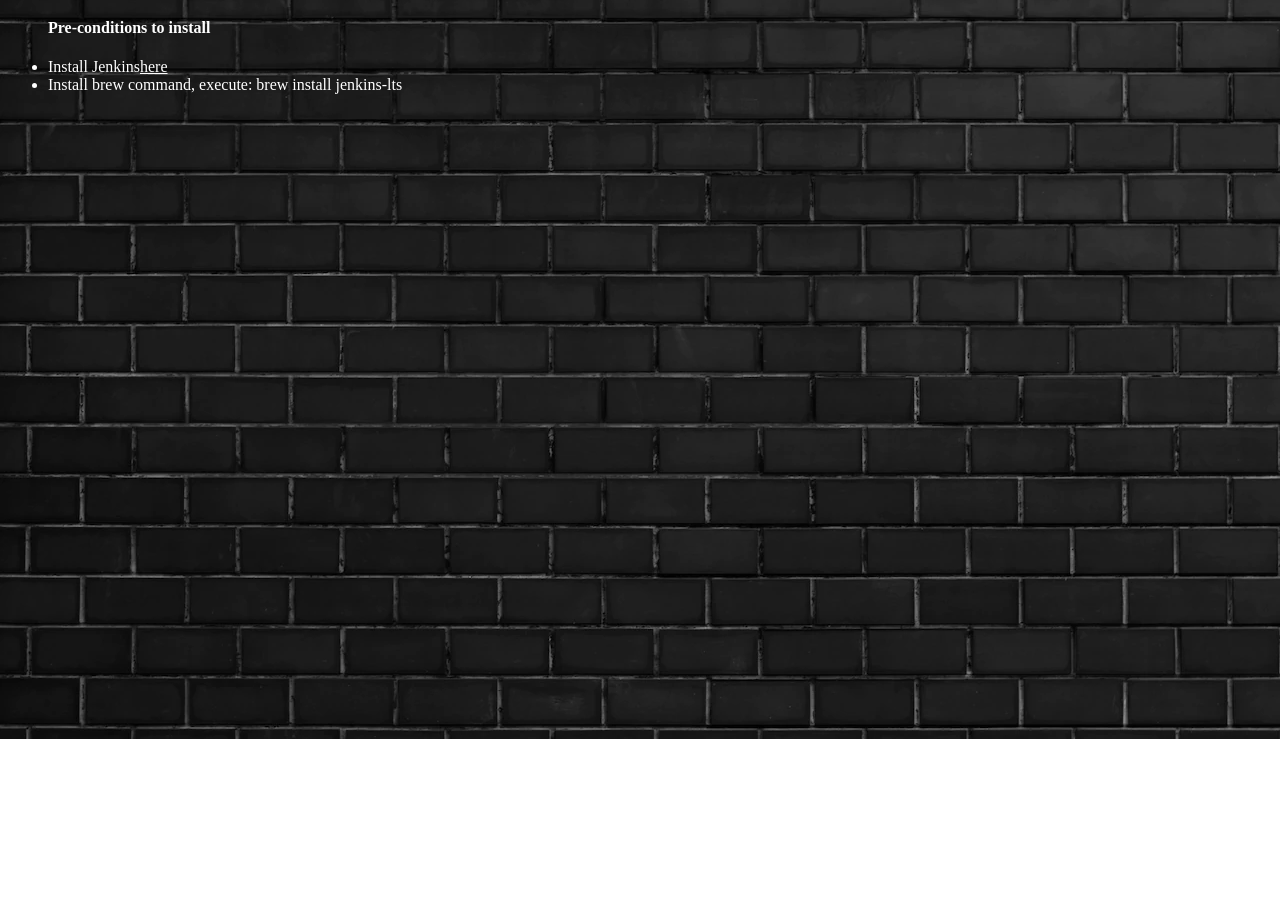
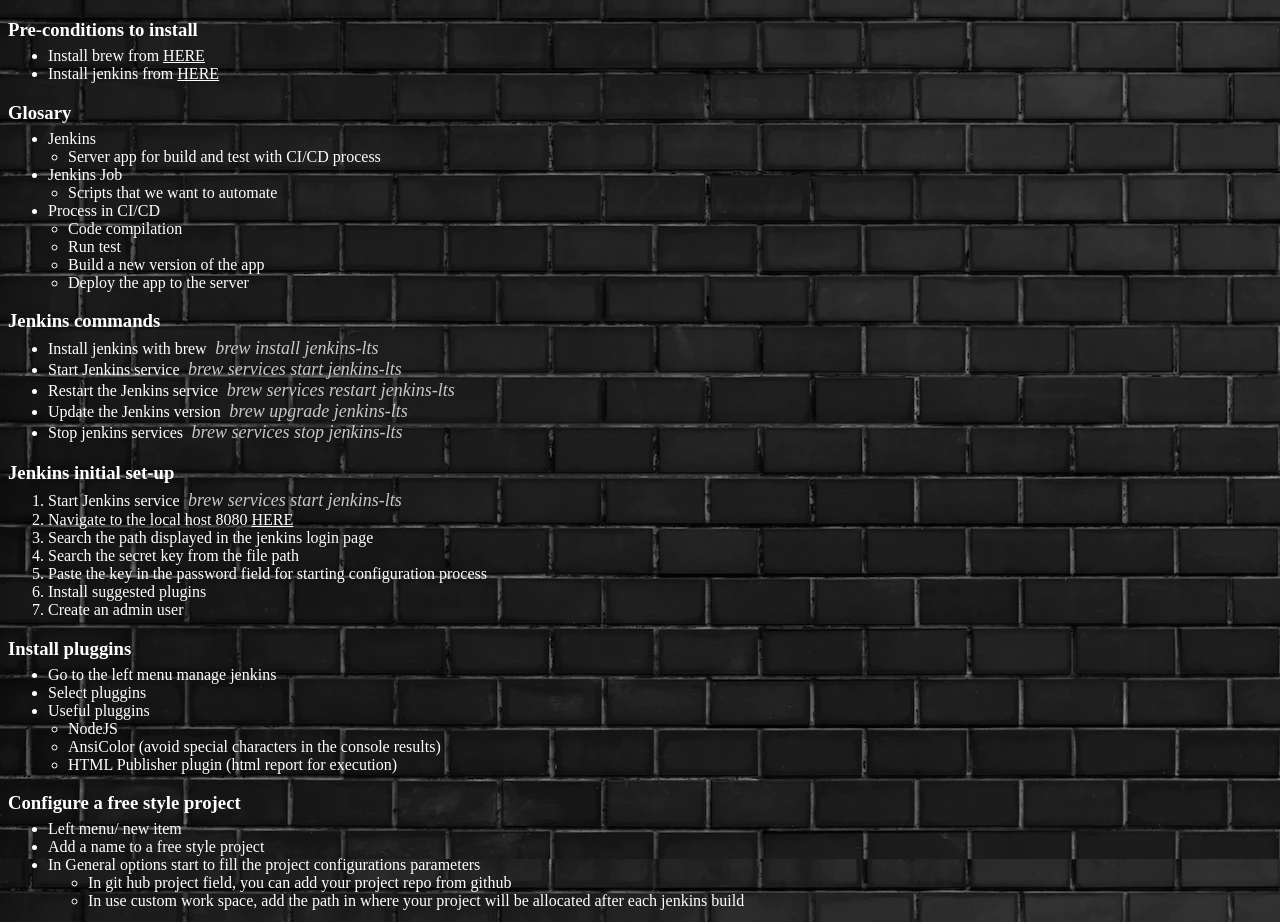
Before and after one commit to NachoElzo/wiki.page.tips, a website: page web/jenkins.html in a window 1280 px wide. Shown: the part 61-983 px from the top of the page. Before the commit the page ends 800 px from the top, so only its background shows below. Drawn offline with Linux system fonts and the light colour scheme.

Commit message:
jenkins-freestyle-project

```diff
--- a/css/styles.css
+++ b/css/styles.css
@@ -37,3 +37,13 @@
   width: 25%;
   height: 25%;
 }
+.m-size-50{
+  margin-bottom: 15px;
+  margin-top: 15px;
+  margin-left: 30px;
+  width: 50%;
+  height: 50%;
+}
+.bullet-li{
+  margin-left: -20px;
+}
--- a/web/jenkins.html
+++ b/web/jenkins.html
@@ -6,204 +6,160 @@
     <title>Jenkins</title>
     <link rel="stylesheet" href="../css/styles.css" />
   </head>
+
   <body>
     <h1>Jenkins</h1>
+    <h3>Pre-conditions to install</h3>
     <ul>
-      <h4>Pre-conditions to install</h4>
-      <li>Install Jenkins<a href="https://www.jenkins.io/">here</a></li>
-      <li>Install brew command, execute: brew install jenkins-lts</li>
-      <!-- <h5>Jenkins commands</h5>
-      <li>Start the Jenkins service: brew services start jenkins-lts</li>
-      <li>Restart the Jenkins service: brew services restart jenkins-lts</li>
-      <li>Update the Jenkins version: brew upgrade jenkins-lts</li>
-      <li>stop jenkins services: brew services stop jenkins-lts</li>
-    </ul>
-    <ul>
-      <h3>How to use it</h3>
-      <li>brew services start jenkins-lts</li>
-      <li>navigate to the 8080<a href="http://localhost:8080">here</a></li>
-      <li>You will see jenkins home page</li>
       <li>
-        Search for the path displayed in the web use finder (may + comd + . to
-        see hiden folders) copy and paste the key
-      </li>
-      <li>install suggested plugins</li>
-      <li>create an admin user</li>
-    </ul>
-    <h4>Install dependencies for your project</h4>
-    <ul>
-      <li>go to the left menu manage jenkins</li>
-      <li>select tools</li>
-    </ul>
-    <h4>Pluggins for running projects</h4>
-    <ul>
-      <li>nodeJS</li>
-      <li>ansiColor (avoid special characters in the console results)</li>
-      <li>HTML Publisher plugin (html report for execution)</li>
-    </ul>
-    <h4>Configure a free style for a cypress project</h4>
-    <ul>
-      <li>left menu/ new item</li>
-      <li>add a name to a free style project</li>
-      <li>
-        In Genral options start to fill the project configurations parameters
-      </li>
-      <li>general section/advance</li>
-      <li>
-        check the box use custom workspace (path of you cypress project (path in
-        where your project will be allocated after each jenkins execution), use
-        pwd in mac inside your cypress project)
+        Install brew from
+        <a href="https://brew.sh/"><span>HERE</span></a>
       </li>
       <li>
-        check the box gitHub project and add the url of your repository (you
-        execution will run and clone this repo)
+        Install jenkins from
+        <a href="https://www.jenkins.io/"><span>HERE</span></a>
       </li>
+    </ul>
+    <h3>Glosary</h3>
+    <ul>
+      <li>
+        Jenkins
+        <ul>
+          <li class="bullet-li">
+            Server app for build and test with CI/CD process
+          </li>
+        </ul>
+      </li>
+
+      <li>
+        Jenkins Job
+        <ul>
+          <li class="bullet-li">Scripts that we want to automate</li>
+        </ul>
+      </li>
+
+      <li>
+        Process in CI/CD
+        <ul>
+          <li class="bullet-li">Code compilation</li>
+          <li class="bullet-li">Run test</li>
+          <li class="bullet-li">Build a new version of the app</li>
+          <li class="bullet-li">Deploy the app to the server</li>
+        </ul>
+      </li>
+    </ul>
+
+    <h3>Jenkins commands</h3>
+    <ul>
+      <li>
+        Install jenkins with brew
+        <span class="terminal-commands">&nbsp;brew install jenkins-lts</span>
+      </li>
+      <li>
+        Start Jenkins service
+        <span class="terminal-commands"
+          >&nbsp;brew services start jenkins-lts</span
+        >
+      </li>
+      <li>
+        Restart the Jenkins service
+        <span class="terminal-commands"
+          >&nbsp;brew services restart jenkins-lts</span
+        >
+      </li>
+      <li>
+        Update the Jenkins version
+        <span class="terminal-commands">&nbsp;brew upgrade jenkins-lts</span>
+      </li>
+      <li>
+        Stop jenkins services
+        <span class="terminal-commands"
+          >&nbsp;brew services stop jenkins-lts</span
+        >
+      </li>
+    </ul>
+    <h3>Jenkins initial set-up</h3>
+    <ol>
+      <li>
+        Start Jenkins service
+        <span class="terminal-commands"
+          >&nbsp;brew services start jenkins-lts</span
+        >
+      </li>
+      <li>
+        Navigate to the local host 8080
+        <a href="http://localhost:8080"><span>HERE</span></a>
+      </li>
+      <li>Search the path displayed in the jenkins login page</li>
+      <li>Search the secret key from the file path</li>
+      <li>
+        Paste the key in the password field for starting configuration process
+      </li>
+      <li>Install suggested plugins</li>
+      <li>Create an admin user</li>
+    </ol>
+
+    <h3>Install pluggins</h3>
+    <ul>
+      <li>Go to the left menu manage jenkins</li>
+      <li>Select pluggins</li>
+      <li>
+        Useful pluggins
+        <ul>
+          <li class="bullet-li">NodeJS</li>
+          <li class="bullet-li">
+            AnsiColor (avoid special characters in the console results)
+          </li>
+          <li class="bullet-li">
+            HTML Publisher plugin (html report for execution)
+          </li>
+        </ul>
+      </li>
+    </ul>
+
+    <h3>Configure a free style project</h3>
+    <ul>
+      <li>Left menu/ new item</li>
+      <li>Add a name to a free style project</li>
+      <li>
+        In General options start to fill the project configurations parameters
+      </li>
+      <ul>
+        <li>
+          In git hub project field, you can add your project repo from github
+        </li>
+        <li>
+          In use custom work space, add the path in where your project will be
+          allocated after each jenkins build
+        </li>
+      </ul>
       <img
-        class="display-50P"
-        src="./img/jenkins/generalexecutionoption.png"
+        class="m-size-50"
+        src="../img/jenkins/generalexecutionoption.png"
         alt="general"
       />
-      <li>add a name for display name ands save</li>
-      <li>if you dont have nodeJS pluggin installed and configured</li>
-      <li>
-        install nod js pluggin in manage jenkins/plugins/ -> search for nodeJS
-        plugin and install
-      </li>
-      <li>in dashboard/manage section select tools add a nodejs setting</li>
-      <img
-        class="display-50P"
-        src="./img/jenkins/nodeConfigurationPlugin.png"
-        alt="nodePlugin"
-      />
+    </ul>
+    <h3>Set up node environment in a free style project</h3>
+    <ul>
       <li>Go to you jenkins project and configure settings</li>
       <li>In build environment check Provide Node & npm bin/ folder to PATH</li>
       <li>Select the node configuration previously setted</li>
-      <li>leave the other parameters by default</li>
+      <li>Leave the other parameters by default</li>
       <img
-        class="display-50P"
-        src="./img/jenkins/nodeEnvironment.png"
+        class="m-size-50"
+        src="../img/jenkins/nodeEnvironment.png"
         alt="buildEnvironment"
       />
-      <li>In build stepts section add execute shell</li>
+      <li>In build stepts section, add execute shell</li>
       <li>
-        add the npm command that you have in your script from your
-        package.jsonfile to execute you cypress project
+        Add the npm command that you have in your project script from your
+        package.json
       </li>
       <img
-        class="display-50P"
-        src="./img/jenkins/buildStepsts.png"
+        class="m-size-50"
+        src="../img/jenkins/buildStepsts.png"
         alt="buildStepts"
       />
-      <li>now you are able to execute your local cypress project</li>
     </ul>
-    <p></p>
-    <h4>Additional handy configurations</h4>
-    <h5>add multiple executions option to your project</h5>
-    <ul>
-      <li>
-        go to you project options/general -> check This project is parameterized
-      </li>
-      <li>add parameter/choice parameter</li>
-      <li>add a name example scrips</li>
-      <li>add your scrips that you have in package.json cypress project</li>
-      <img
-        class="display-50P"
-        src="./img/jenkins/cypressScripts.png"
-        alt="cypressScripts"
-      />
-      <img
-        class="display-50P"
-        src="./img/jenkins/scriptParameters.png"
-        alt="scriptParameters"
-      />
-      <li>
-        in build stepsts (execute shell), add npm run %parameterChoiseName% ->
-        (name added in the choice parameter option for your scripts)
-      </li>
-      <li>after save you will see in build with parameters your scripts</li>
-      <img
-        class="display-50P"
-        src="./img/jenkins/buildWithParameters.png"
-        alt="buildParameters"
-      />
-    </ul>
-    <h4>avoid special characters in your log</h4>
-    <ul>
-      <li>
-        install ansiColor plugin in manage jenkins/plugins/available plugins
-      </li>
-      <li>go to you jenkins project configuration/build environment</li>
-      <li>check the option Color ANSI Console Output</li>
-      <img
-        class="display-50P"
-        src="./img/jenkins/avoidSpecialCharacterscoloransi.png"
-        alt="coloransi"
-      />
-    </ul>
-
-    <h4>install Publisher html report plugin</h4>
-    <ul>
-      <li>
-        install HTML publisher plugin in manage jenkins/plugins/available
-        plugins
-      </li>
-      <li>
-        go to you jenkins project configuration/Post-build Actions section
-      </li>
-      <li>select publish HTML reports</li>
-      <li>select add</li>
-      <img
-        class="display-50P"
-        src="./img/jenkins/reportHTMLparameters.png"
-        alt="HTMLreport"
-      />
-      <li>
-        **To avoid execution issue, create a empty index.js file inside the
-        report folder
-      </li>
-      <img
-        class="display-20P"
-        src="./img/jenkins/htmlissuefile.png"
-        alt="HTMLreport"
-      />
-    </ul>
-
-    <ul>
-      <h2>If you forgot your credentials</h2>
-      <li>
-        Go tho the .jenkins folder in you users folders and chenge the value to
-        false (hideen folder)
-      </li>
-      <li>
-        <img
-          class="display-50P"
-          src="./img/jenkins/credentialLost.png"
-          alt="jenkins"
-        />
-      </li>
-      <li>stop and restart jenkins in the console</li>
-      <li>logs to the jenkins ui local host 8080</li>
-      <li>go to dashboard-manage jenkins - security</li>
-      <li>re-set security realms to jenkins own user database</li>
-      <li>
-        <img
-          class="display-50P"
-          src="./img/jenkins/jenkinsConfig.png"
-          alt="jenkins"
-        />
-      </li>
-      <li>Change user password</li>
-    </ul> -->
   </body>
 </html>
-
-<!-- ### How to run the project in docker (will execute compose file)
-docker-compose up --build
-
-## Jenkins commands
-- Start the Jenkins service: brew services start jenkins-lts
-- Restart the Jenkins service: brew services restart jenkins-lts
-- Update the Jenkins version: brew upgrade jenkins-lts
-- Stop jenkins services: brew services stop jenkins-lts
-- Make sure that you have correctly created a pipeline
-- Reamember to set npm in tools to be correctly installed  -->
```
Also changed, not shown: web/docker.html (+16 -19 lines), img/docker/img-options.png (added), img/docker/jenkins-password.png (deleted), img/docker/log-key.png (deleted), img/jenkins/avoidSpecialCharacterscoloransi.png (deleted), img/jenkins/buildWithParameters.png (deleted), img/jenkins/credentialLost.png (deleted), img/jenkins/cypressScripts.png (deleted), img/jenkins/htmlissuefile.png (deleted), img/jenkins/jenkinsConfig.png (deleted), img/jenkins/scriptParameters.png (deleted), img/jenkins/scriptsbuildparameter.png (deleted).
